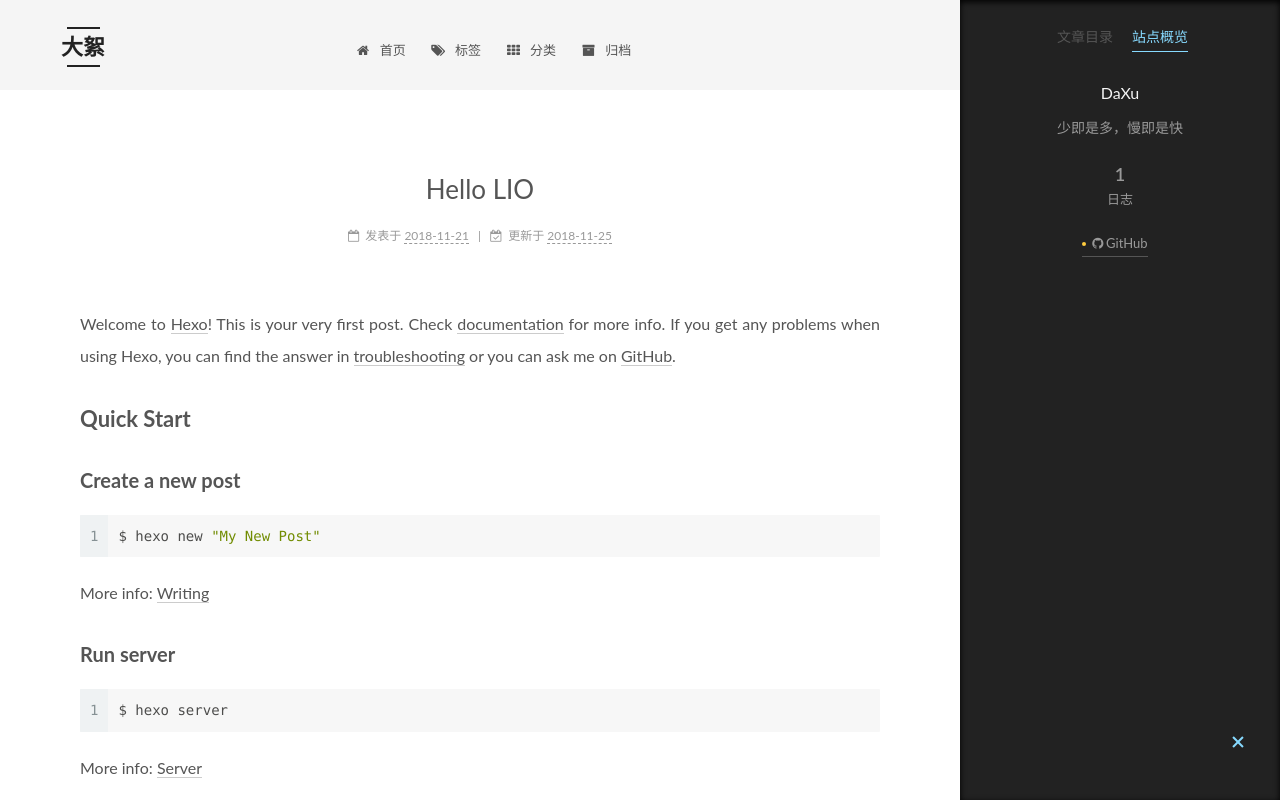
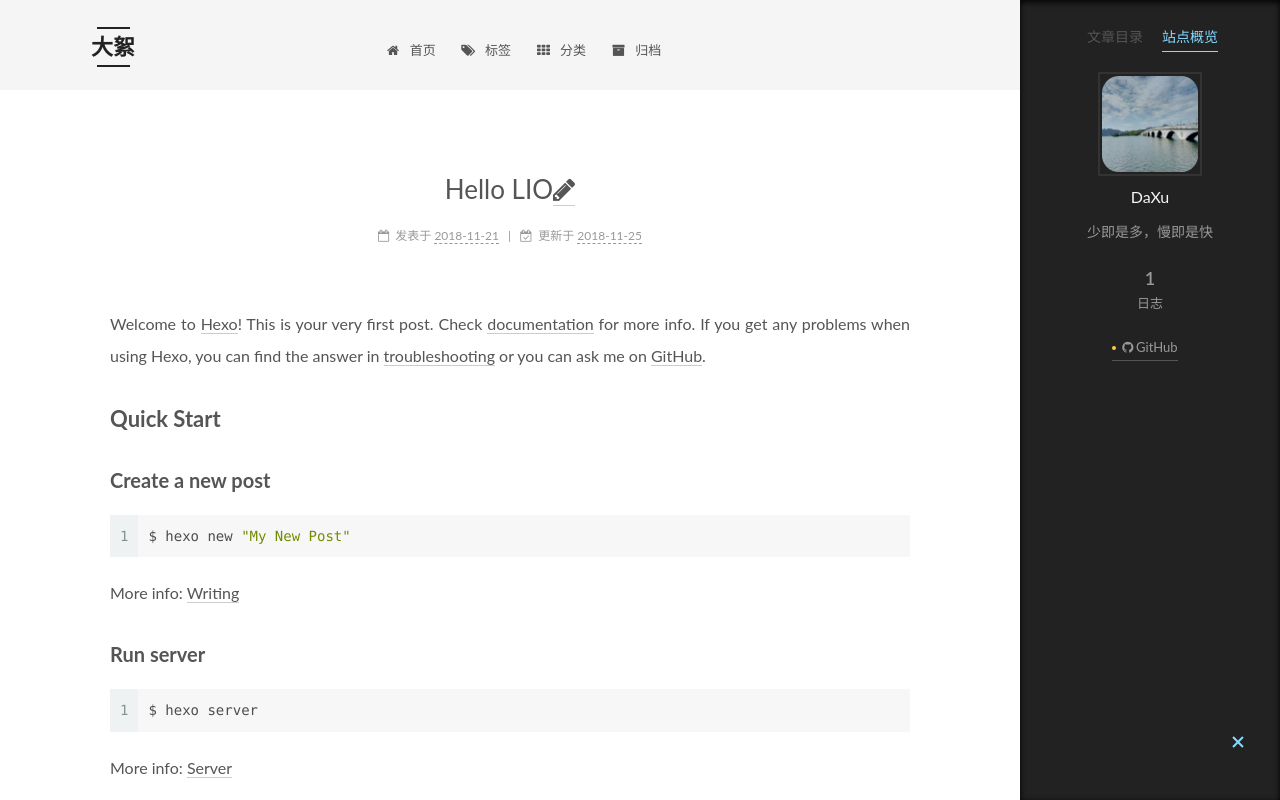
Before and after one commit to Liouliooo/Liouliooo.github.io, a plain HTML site: page 2018/11/21/hello-world/index.html in a window 1280 px wide. Both pictures are taken after a click on the item "站点概览". Shown: the top 800 px of the page. Drawn offline with Linux system fonts and the light colour scheme.

Commit message:
Site updated: 2018-12-01 22:30:34

```diff
--- a/2018/11/21/hello-world/index.html
+++ b/2018/11/21/hello-world/index.html
@@ -86,7 +86,7 @@
     root: '/',
     scheme: 'Mist',
     version: '6.5.0',
-    sidebar: {"position":"left","display":"post","offset":12,"b2t":false,"scrollpercent":false,"onmobile":false},
+    sidebar: {"position":"left","width":260,"display":"post","offset":12,"b2t":false,"scrollpercent":false,"onmobile":false},
     fancybox: false,
     fastclick: false,
     lazyload: false,
@@ -339,7 +339,7 @@
     <span hidden itemprop="author" itemscope="" itemtype="http://schema.org/Person">
       <meta itemprop="name" content="DaXu">
       <meta itemprop="description" content="少即是多，慢即是快">
-      <meta itemprop="image" content="/images/avatar.gif">
+      <meta itemprop="image" content="/images/avatar.png">
     </span>
 
     <span hidden itemprop="publisher" itemscope="" itemtype="http://schema.org/Organization">
@@ -351,7 +351,8 @@
 
 
 
-          <h1 class="post-title" itemprop="name headline">Hello LIO
+          <h1 class="post-title" itemprop="name headline">Hello LIO<a href="https://github.com/theme-next/theme-next.org/_posts/tree/master/hello-world.md" class="post-edit-link" title="编辑" rel="noopener" target="_blank"><i class="fa fa-pencil"></i></a>
+
 
 
           </h1>
@@ -515,6 +516,8 @@
       <section class="site-overview-wrap sidebar-panel">
         <div class="site-overview">
           <div class="site-author motion-element" itemprop="author" itemscope="" itemtype="http://schema.org/Person">
+
+              <img class="site-author-image" itemprop="image" src="/images/avatar.png" alt="DaXu">
 
               <p class="site-author-name" itemprop="name">DaXu</p>
               <p class="site-description motion-element" itemprop="description">少即是多，慢即是快</p>
```
Also changed, not shown: README.html (+3 -1 lines), archives/2018/11/index.html (+3 -1 lines), archives/2018/index.html (+3 -1 lines), archives/index.html (+3 -1 lines), categories/index.html (+3 -1 lines), index.html (+4 -2 lines), tags/index.html (+3 -1 lines), images/apple-touch-icon-next.png, images/avatar.png (added), images/favicon-16x16-next.png, images/favicon-32x32-next.png.
